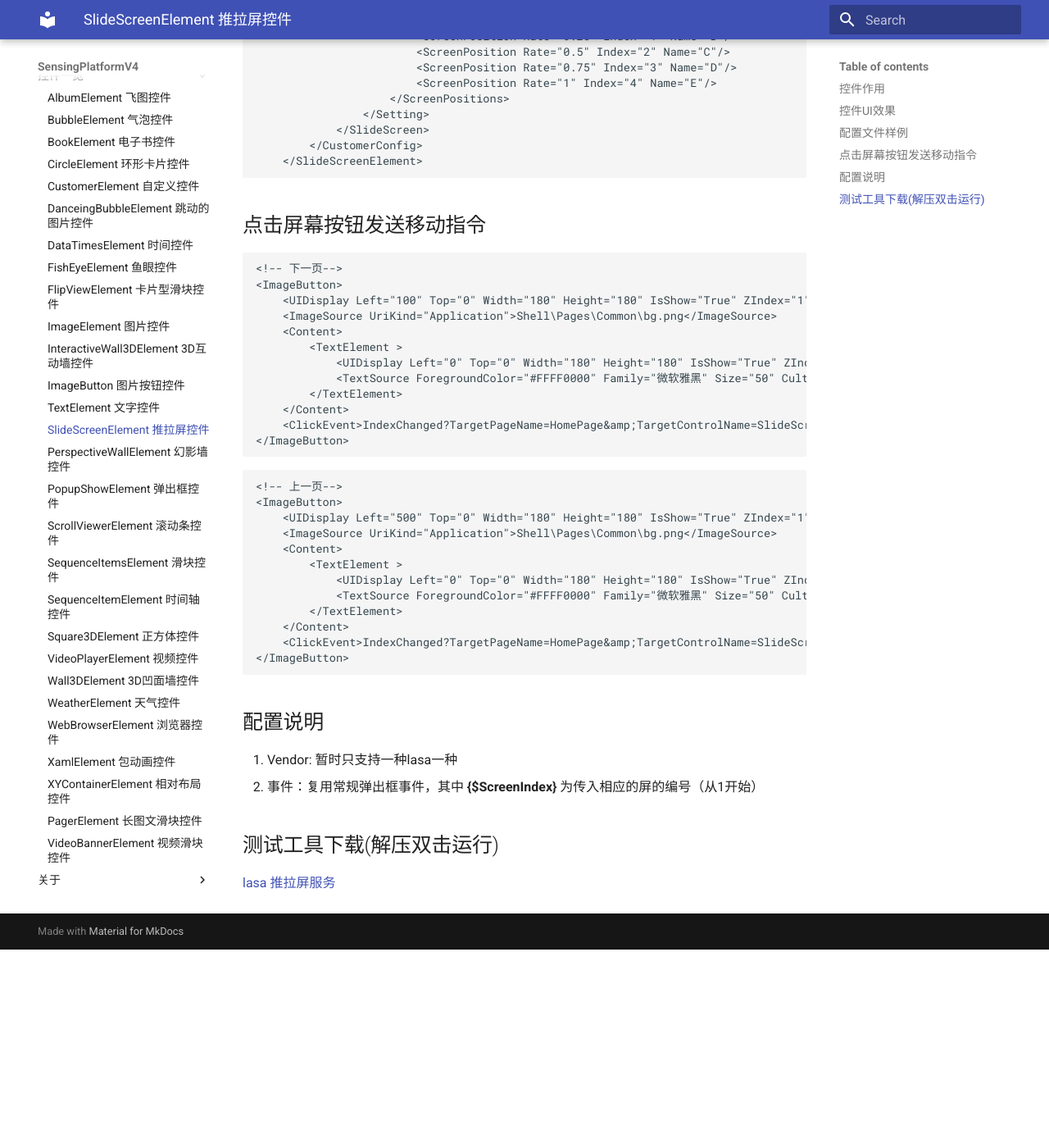
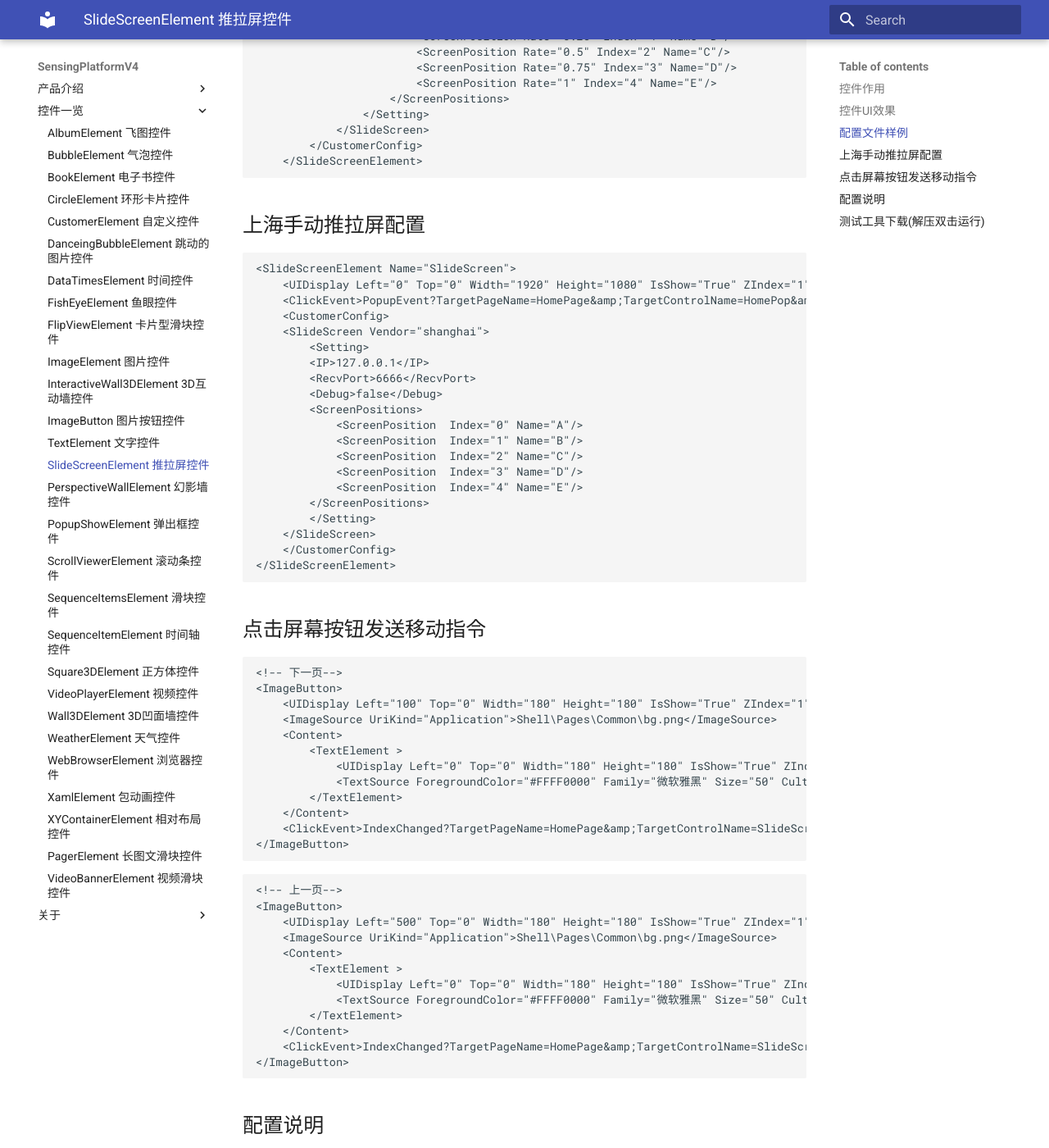
Before and after one commit to troncell/SensingPlatformDocs, an MkDocs documentation site: the page built from docs/控件一览/SlideScreenElement.md, in a window 1280 px wide and 1400 px high, scrolled down 702 px. Shown: the whole window at 82% size. Built offline with MkDocs 1.6.1 and Material for MkDocs 9.7.7, drawn with Linux system fonts in a browser that asks for light colours; before the commit the page ends 1860 px from its top, so only the background shows below that; some of the changed text lies outside the part shown.

Commit message:
add shanghai screen

````diff
--- a/docs/控件一览/SlideScreenElement.md
+++ b/docs/控件一览/SlideScreenElement.md
@@ -34,6 +34,31 @@
         </CustomerConfig>
     </SlideScreenElement>
 ```
+
+## 上海手动推拉屏配置
+```
+<SlideScreenElement Name="SlideScreen">
+    <UIDisplay Left="0" Top="0" Width="1920" Height="1080" IsShow="True" ZIndex="1" UsePercent="False" />
+    <ClickEvent>PopupEvent?TargetPageName=HomePage&amp;TargetControlName=HomePop&amp;X=0&amp;Y=0&amp;Height=1920&amp;Width=1080&amp;EventID={$ScreenName}Event&amp;UriKind=Application&amp;EventPath=Shell\Pages\HomePage\PopItems</ClickEvent>
+    <CustomerConfig>
+    <SlideScreen Vendor="shanghai">
+        <Setting>
+        <IP>127.0.0.1</IP>
+        <RecvPort>6666</RecvPort>
+        <Debug>false</Debug>
+        <ScreenPositions>
+            <ScreenPosition  Index="0" Name="A"/>
+            <ScreenPosition  Index="1" Name="B"/>
+            <ScreenPosition  Index="2" Name="C"/>
+            <ScreenPosition  Index="3" Name="D"/>
+            <ScreenPosition  Index="4" Name="E"/>
+        </ScreenPositions>
+        </Setting>
+    </SlideScreen>
+    </CustomerConfig>
+</SlideScreenElement>
+```
+
 ## 点击屏幕按钮发送移动指令
 ```
 <!-- 下一页-->
@@ -65,8 +90,11 @@
 </ImageButton>
 ```
 ## 配置说明
-1. Vendor: 暂时只支持一种lasa一种
-2. 事件：复用常规弹出框事件，其中 **{$ScreenIndex}** 为传入相应的屏的编号（从1开始）
+1. Vendor: 暂时只支持一种lasa和shanghai两种，lasa是电动屏,shanghai是手动屏
+2. 事件：复用常规弹出框事件，其中 **{$ScreenName}** 对应ScreenPosition传入的Name，替换效果为：**EventID=AEvent**， **EventID=BEvent**
+
 
 ## 测试工具下载(解压双击运行)
-  [lasa 推拉屏服务](../../tools/slidescreen_test_server_lasa.zip)
+[lasa 推拉屏服务测试](../../tools/slidescreen_test_server_lasa.zip)
+
+[shanghai 推拉屏服务测试工具](../../tools/slidescreen_test_server_shanghai.zip)
````
Also changed, not shown: 1 other file.
